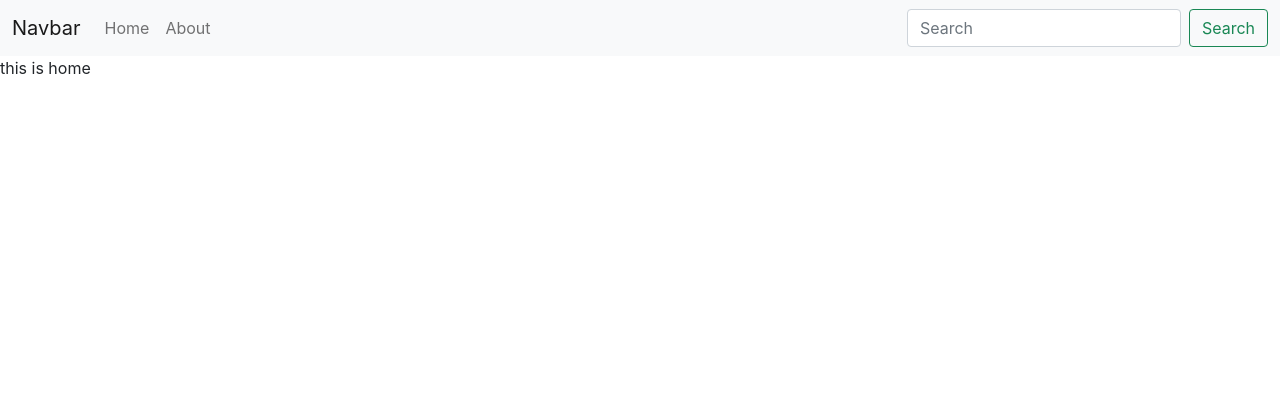
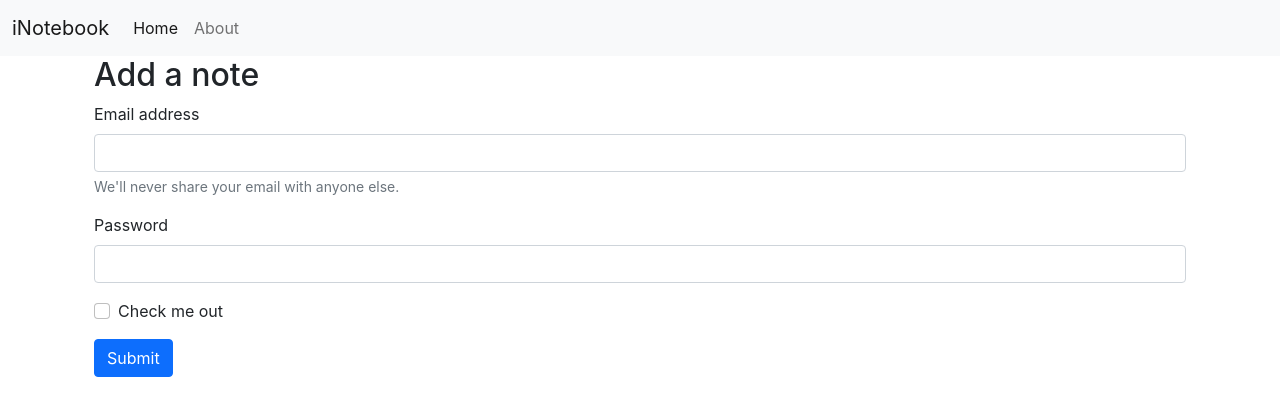
Before and after one commit to mrcoder991/iNotebook-InReact, a React (Create React App) app: page / in a window 1280 px wide. Shown: the top 416 px of the page. Built offline with nearby package versions, Linux system fonts and the light colour scheme.

Commit message:
useLocation hook added

```diff
--- a/src/App.js
+++ b/src/App.js
@@ -2,20 +2,25 @@
 import { BrowserRouter, Routes, Route } from "react-router-dom";
 import { Navbar } from './components/Navbar';
 import { Home } from './components/Home';
-import { About } from './components/About';
+import About from './components/About';
+import NoteState from './context/notes/NoteState';
 
 function App() {
   return (
     <>
+    <NoteState>
       <BrowserRouter>
 
         <Navbar/>
-        <Routes>
-          <Route exact path="/" element={ <Home/> } />
-          <Route exact path="about" element={ <About/> } />
-        </Routes>
+        <div className="container">
+          <Routes>
+            <Route exact path="/" element={ <Home/> } />
+            <Route exact path="about" element={ <About/> } />
+          </Routes>
+        </div>
 
       </BrowserRouter>
+    </NoteState>
     </>
   );
 }
--- a/src/components/About.js
+++ b/src/components/About.js
@@ -1,9 +1,11 @@
 import React from 'react'
 
-export const About = () => {
-  return (
-      <div>
-          this is about
-      </div>
-  )
+const About = () => {
+    return (
+        <div>
+            This is About page
+        </div>
+    )
 }
+
+export default About;
--- a/src/components/Home.js
+++ b/src/components/Home.js
@@ -1,9 +1,25 @@
 import React from "react";
 
 export const Home = () => {
-    return(
-        <div>
-            this is home
+    return (
+        <div className="container">
+            <h2>Add a note</h2>
+            <form>
+                <div className="mb-3">
+                    <label htmlFor="exampleInputEmail1" className="form-label">Email address</label>
+                    <input type="email" className="form-control" id="exampleInputEmail1" aria-describedby="emailHelp"/>
+                    <div id="emailHelp" class ="form-text">We'll never share your email with anyone else.</div>
+                </div>
+                <div className="mb-3">
+                    <label htmlFor="exampleInputPassword1" className="form-label">Password</label>
+                    <input type="password" className="form-control" id="exampleInputPassword1"/>
+                </div>
+                <div className="mb-3 form-check">
+                    <input type="checkbox" className="form-check-input" id="exampleCheck1"/>
+                    <label className="form-check-label" htmlFor="exampleCheck1">Check me out</label>
+                </div>
+                <button type="submit" className="btn btn-primary">Submit</button>
+            </form>
         </div>
     )
 };
--- a/src/components/Navbar.js
+++ b/src/components/Navbar.js
@@ -1,27 +1,31 @@
 import React from 'react'
-import { Link } from 'react-router-dom'
+import { Link , useLocation} from 'react-router-dom'
 
 export const Navbar = () => {
+    let location = useLocation();
+    React.useEffect(() => {
+        console.log(location.pathname)
+    }, [location]);
     return (
         <nav className="navbar navbar-expand-lg navbar-light bg-light">
             <div className="container-fluid">
-            <Link className="navbar-brand" to="/">Navbar</Link>
+                <Link className="navbar-brand" to="/">iNotebook</Link>
                 <button className="navbar-toggler" type="button" data-bs-toggle="collapse" data-bs-target="#navbarSupportedContent" aria-controls="navbarSupportedContent" aria-expanded="false" aria-label="Toggle navigation">
                 <span className="navbar-toggler-icon"></span>
                 </button>
                 <div className="collapse navbar-collapse" id="navbarSupportedContent">
                 <ul className="navbar-nav me-auto mb-2 mb-lg-0">
                     <li className="nav-item">
-                <Link className="nav-link" aria-current="page" to="/">Home</Link>
+                    <Link className={`nav-link ${location.pathname === "/" ? "active" : ""}`} aria-current="page" to="/">Home</Link>
                     </li>
                     <li className="nav-item">
-                <Link className="nav-link" to="/about">About</Link>
+                    <Link className={`nav-link ${location.pathname === "/about" ? "active" : ""}`} to="/about">About</Link>
                     </li>
                 </ul>
-            <form className="d-flex">
+                {/* <form className="d-flex">
                     <input className="form-control me-2" type="search" placeholder="Search" aria-label="Search"/>
                     <button className="btn btn-outline-success" type="submit">Search</button>
-            </form>
+                </form> */}
                 </div>
             </div>
         </nav>
--- /dev/null
+++ b/src/context/notes/NoteState.js
@@ -0,0 +1,11 @@
+import NoteContext from "./noteContext";
+
+const NoteState = (props)=>{
+    return (
+        <NoteContext.Provider value={{}}>
+            {props.children}
+        </NoteContext.Provider>
+    )
+}
+
+export default NoteState;
--- /dev/null
+++ b/src/context/notes/noteContext.js
@@ -0,0 +1,5 @@
+import { createContext } from "react";
+
+const noteContext = createContext();
+
+export default noteContext;
```
Lines whose indentation alone changed are shown as unchanged.
